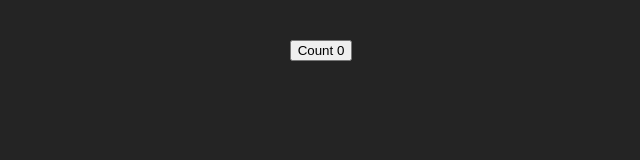
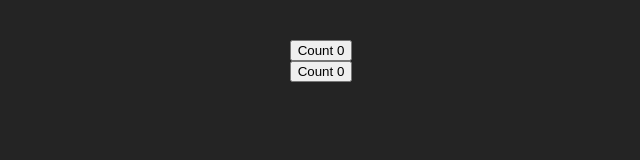
Before and after one commit to durgeshh04/React.js-Learning, a React (Vite) app: page / in a window 1280 px wide. Shown: the top 160 px of the page, without its empty margins (319-959 px from the left). Built offline with nearby package versions, Linux system fonts and the light colour scheme.

Commit message:
Update App

```diff
--- a/src/App.jsx
+++ b/src/App.jsx
@@ -1,4 +1,5 @@
 import "./App.css";
+import CustomeTwo from "./components/Hooks/CustomeTwo";
 import CustomeOne from "./components/Hooks/CustomeOne";
 import FetchingData from "./components/Hooks/FetchingData";
 import UseCallback from "./components/Hooks/UseCallback";
@@ -160,6 +161,7 @@
 
         {/* Custome Hooks */}
         <CustomeOne />
+        <CustomeTwo />
       </div>
     </>
   );
--- /dev/null
+++ b/src/components/Hooks/CustomeTwo.jsx
@@ -0,0 +1,18 @@
+import React, { useState, useEffect } from "react";
+
+const CustomeTwo = () => {
+  const [count, setCount] = useState(0);
+  useEffect(() => {
+    document.title = `Count ${count}`;
+  }, [count]);
+
+  return (
+    <div>
+      <button onClick={() => setCount((prevCount) => prevCount + 1)}>
+        Count {count}
+      </button>
+    </div>
+  );
+};
+
+export default CustomeTwo;
```
